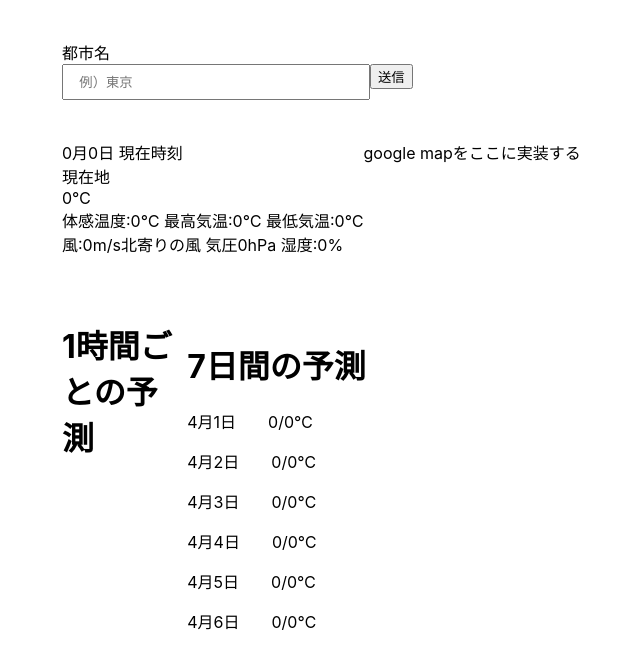
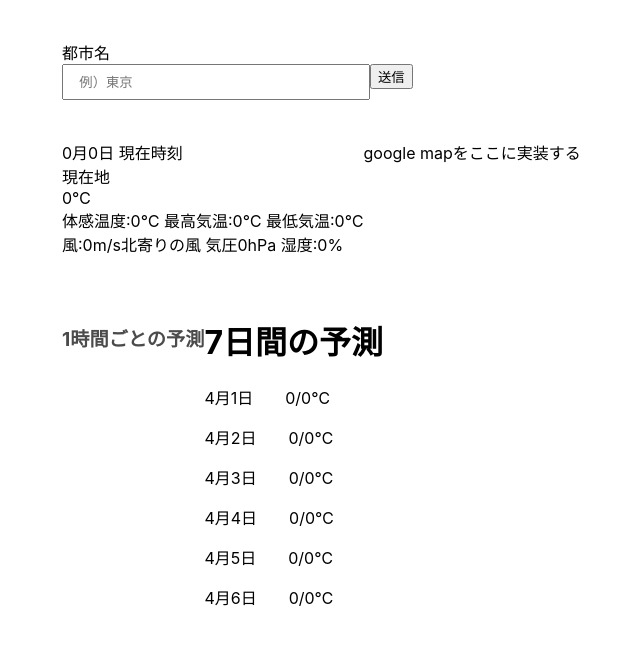
Before and after one commit to Yuta-Tsutsumi/weather-app, a React (Create React App) app: page / in a window 1280 px wide. Shown: the top 668 px of the page, without its empty margins (178-818 px from the left). Built offline with nearby package versions, Linux system fonts and the light colour scheme.

Commit message:
行間の調整

```diff
--- a/src/components/molecules/HourlyForecastGraph/HourlyForecastGraph.module.scss
+++ b/src/components/molecules/HourlyForecastGraph/HourlyForecastGraph.module.scss
@@ -1,5 +1,6 @@
 .time {
-  font-size: 2em;
+  font-size: 1.2em;
+  opacity: 0.7;
   font-weight: bold;
   margin-top: 20%;
   // margin-right: 300px;
--- a/src/components/molecules/WeeklyForecast/WeeklyForecast.module.scss
+++ b/src/components/molecules/WeeklyForecast/WeeklyForecast.module.scss
@@ -1,5 +1,2 @@
 .date {
-  width: 100vw;
-  margin-top: 3%;
-  justify-content: center;
 }
```
Also changed, not shown: src/components/molecules/SearchForm/memo.txt (deleted).
